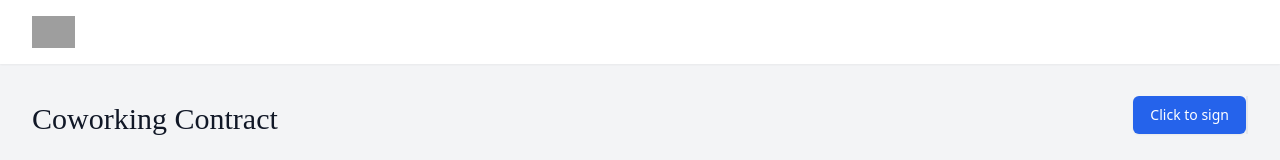
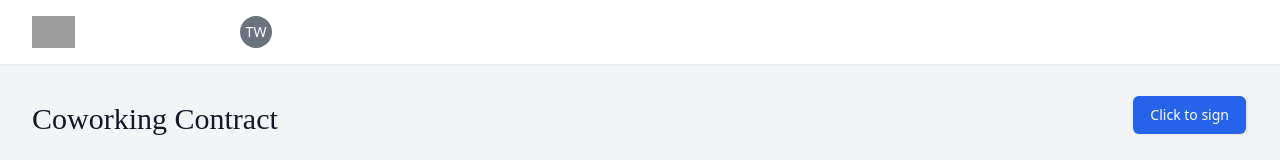
Before and after one commit to joelkmc/kmc-signature, a React (Create React App) app: page / in a window 1280 px wide. Shown: the top 160 px of the page. Built offline with nearby package versions, Linux system fonts and the light colour scheme; grey boxes are pictures that could not be loaded; a web font is replaced by a local one.

Commit message:
Fixed avatar

```diff
--- a/src/component/layout/AppLayout.tsx
+++ b/src/component/layout/AppLayout.tsx
@@ -47,17 +47,14 @@ const AppLayout: React.FC = ({ children }) => {
                     </a>
                   </div>
                 </div>
-                <div className="min-w-0 flex-1 md:px-8 lg:px-0 xl:col-span-6">
-                  <div className="flex items-center px-6 py-4 md:max-w-3xl md:mx-auto lg:max-w-none lg:mx-0 xl:px-0">
-                    <div className="w-full py-4">
-                      <div className="relative">
-                        <div className="pointer-events-none absolute inset-y-0 left-0 pl-3 flex items-center"></div>
-                      </div>
-                    </div>
-                  </div>
+                <div className="min-w-0 md:px-8 lg:px-0 xl:col-span-6 py-4">
+                  <span className="inline-flex items-center justify-center h-8 w-8 rounded-full bg-gray-500">
+                    <span className="text-sm font-medium leading-none text-white">TW</span>
+                  </span>
                 </div>
 
                 {/* Mobile menu button */}
+                {width && width < 1024 && (
                   <div className="flex items-center md:absolute md:right-0 md:inset-y-0 lg:hidden">
                     <Popover.Button className="-mx-2 rounded-md p-2 inline-flex items-center justify-center text-gray-400 hover:bg-gray-100 hover:text-gray-500 focus:outline-none focus:ring-2 focus:ring-inset focus:ring-indigo-500">
                       <span className="sr-only">Open menu</span>
@@ -68,6 +65,7 @@ const AppLayout: React.FC = ({ children }) => {
                       )}
                     </Popover.Button>
                   </div>
+                )}
               </div>
             </div>
             <Popover.Panel as="nav" className="lg:hidden" aria-label="Global">
```
Lines whose indentation alone changed are shown as unchanged.
